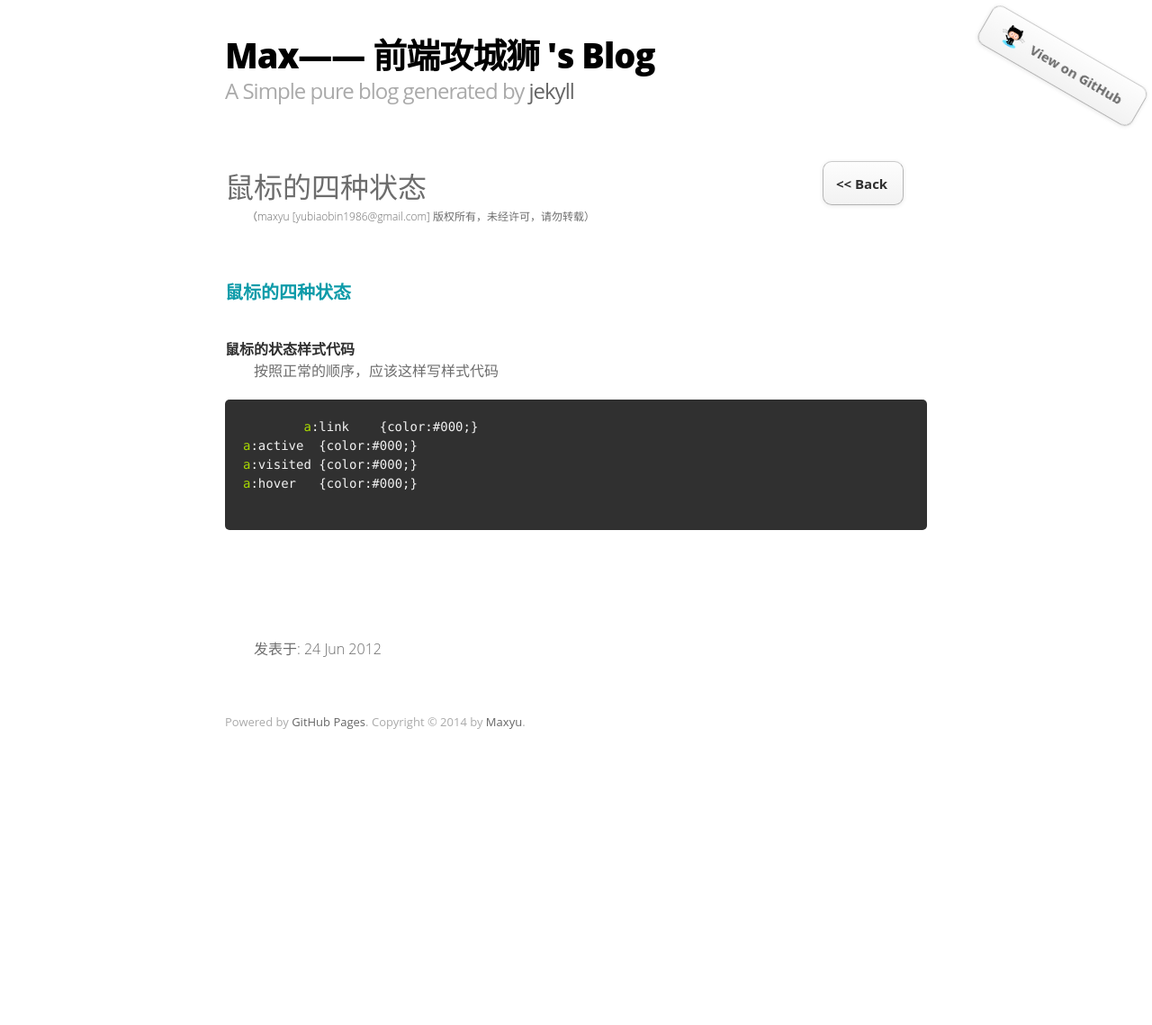
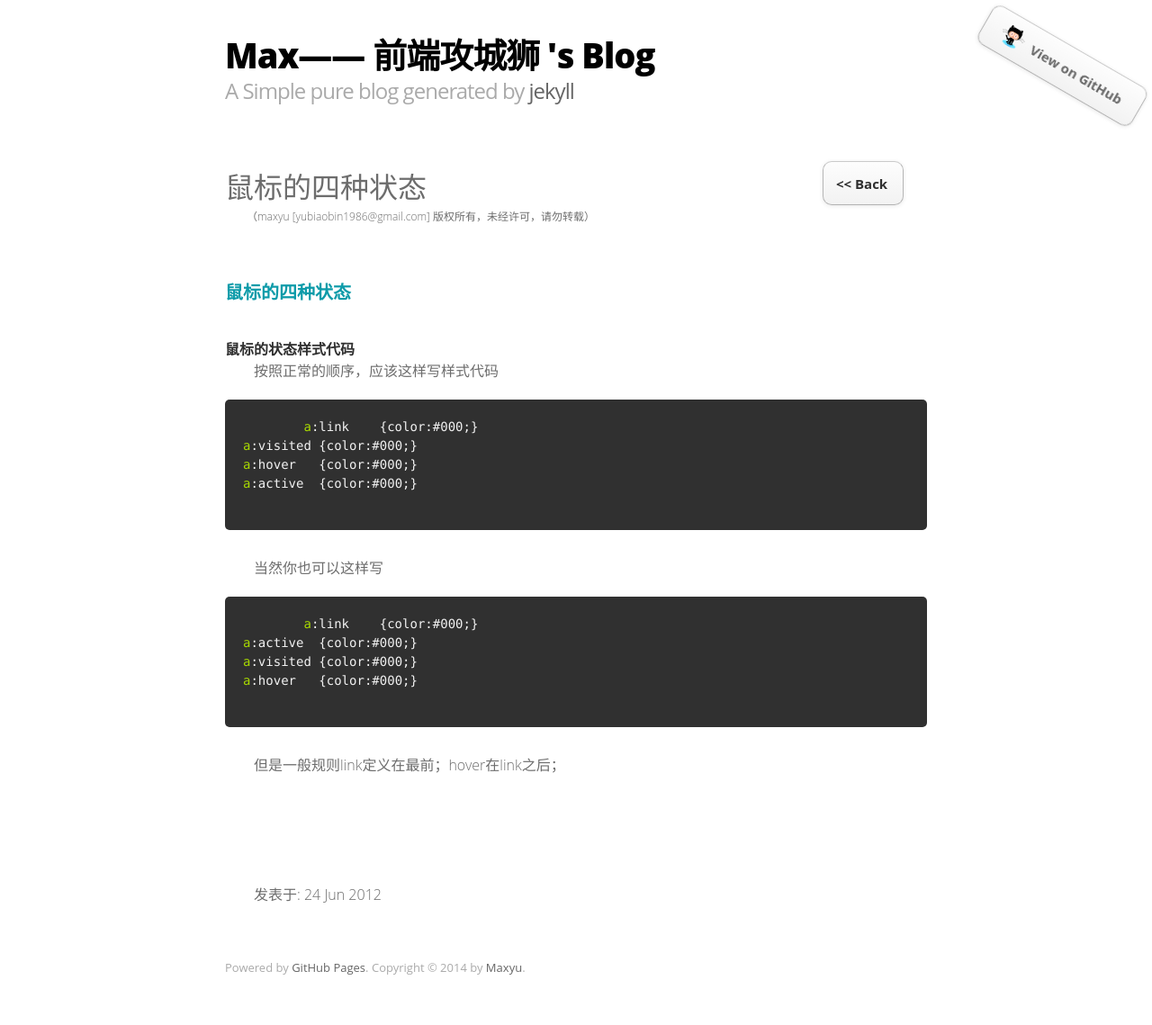
Before and after one commit to yubiaobin/yubiaobin.github.io, a Jekyll site: the page built from _posts/2012-06-24-mousehover-state.html, in a window 1280 px wide. Shown: the whole page at 90% size. Built offline with Jekyll 4.4.1, drawn with Linux system fonts in a browser that asks for light colours; comment, search, counter and statistics services are not loaded; before the commit the page ends 900 px from its top, so only the background shows below that.

Commit message:
modified mousehover blog

```diff
--- a/_posts/2012-06-24-mousehover-state.html
+++ b/_posts/2012-06-24-mousehover-state.html
@@ -15,8 +15,22 @@ title : 鼠标的四种状态
 <p>
 	{% highlight css %}
 	a:link    {color:#000;}
+a:visited {color:#000;}
+a:hover   {color:#000;}
+a:active  {color:#000;}
+	{% endhighlight %}
+</p>
+
+
+<p>当然你也可以这样写</p>
+<p>
+	{% highlight css %}
+	a:link    {color:#000;}
 a:active  {color:#000;}
 a:visited {color:#000;}
 a:hover   {color:#000;}
 	{% endhighlight %}
 </p>
+
+
+<p>但是一般规则link定义在最前；hover在link之后；</p>
```
